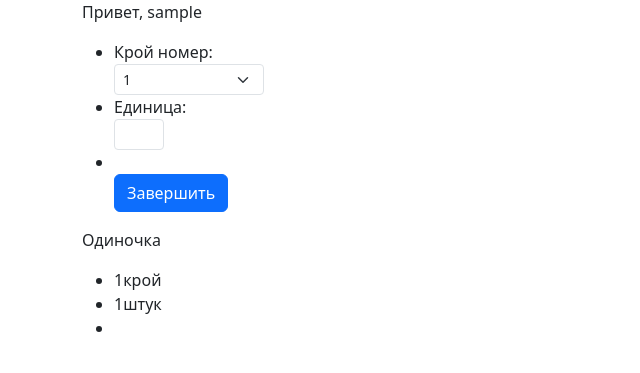
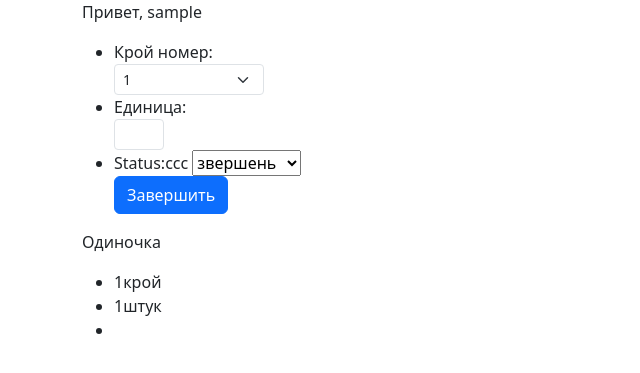
Before and after one commit to nurlanek/ulanlif, a Django app: page /masterdatauser in a window 1280 px wide. Shown: the part 56-429 px from the top of the page, without its empty margins (0-640 px from the left). Run offline with Django 4.2, Linux system fonts and the light colour scheme; a user stored in the database is signed in; tables that the repository leaves empty hold one stand-in row (values such as "Sample post"); parts of the project's set-up code (start-up, migrations or seed data) failed here and were passed over; some libraries are stand-ins or nearby versions.

Commit message:
kalanlar

```diff
--- a/redme.txt
+++ b/redme.txt
@@ -20,7 +20,7 @@ after sign in to git whit personle token
 # To use your own django app use code like this:
 import os
 import sys
-#
+#Burayai wsc
 ## assuming your django settings file is at '/home/nurlanbek/mysite/mysite/settings.py'
 ## and your manage.py is is at '/home/nurlanbek/mysite/manage.py'
 path = '/home/nurlanbek/procrm/procrm/pocrm'
@@ -37,7 +37,7 @@ application = get_wsgi_application()
 o yuzden sadece bir modeli(tabloyu) migrate edip,
 superuser yarattiktan sonra diger tablolari migrate etmek gerekiyr
 
-9- if static is not loadgit
+9- if static is not loading
 
 python manage.py collectstatic
 
--- a/ulan/main/templates/main/masterdatauser_list.html
+++ b/ulan/main/templates/main/masterdatauser_list.html
@@ -27,6 +27,14 @@
       </li>
         <li>
             <input type="hidden" class="" id="230" name="user" value="{{ user.username }}">
+
+             <label for="status">Status:</label>ccc
+   <select id="status" name="status">
+        <option value="звершень" selected>звершень</option>
+        {% for masterdata_list in masterdata_list %}
+            <option value="{{ masterdata_list.status }}">{{ masterdata_list.status }}</option>
+        {% endfor %}
+    </select>
         </li>
       <button type="submit" class="btn btn-primary">Завершить</button>
     </ul>
--- a/ulan/main/templates/main/mdata/_masterdata_list.html
+++ b/ulan/main/templates/main/mdata/_masterdata_list.html
@@ -59,6 +59,9 @@
                 <td>{{ masterdata.created|date:"d.m.Y H:i" }}</td>
                 <td><b style="color: green;">{{ masterdata.status }}-({{ masterdata.user }})</b></td>
                 <td>{{ masterdata.description }}</td>
+                <td>{{ masterdata.status }}
+
+                </td>
 
             </tr>
             {% empty %}
--- a/ulan/main/views.py
+++ b/ulan/main/views.py
@@ -179,12 +179,14 @@ def MasterdatauserListView(request):
 
     if request.method == 'POST':
         kroy_no = request.POST.get('kroy_no')
+        status = request.POST.get('status', 'звершень')
         edinitsa = request.POST.get('edinitsa')
 
         # No need to get the username separately; use request.user directly
         user = request.user
 
         masterdata = Masterdata(
+            status=status,
             kroy_no=kroy_no,
             edinitsa=edinitsa,
             user=user,
```
Also changed, not shown: git.txt (+6 -3 lines).
